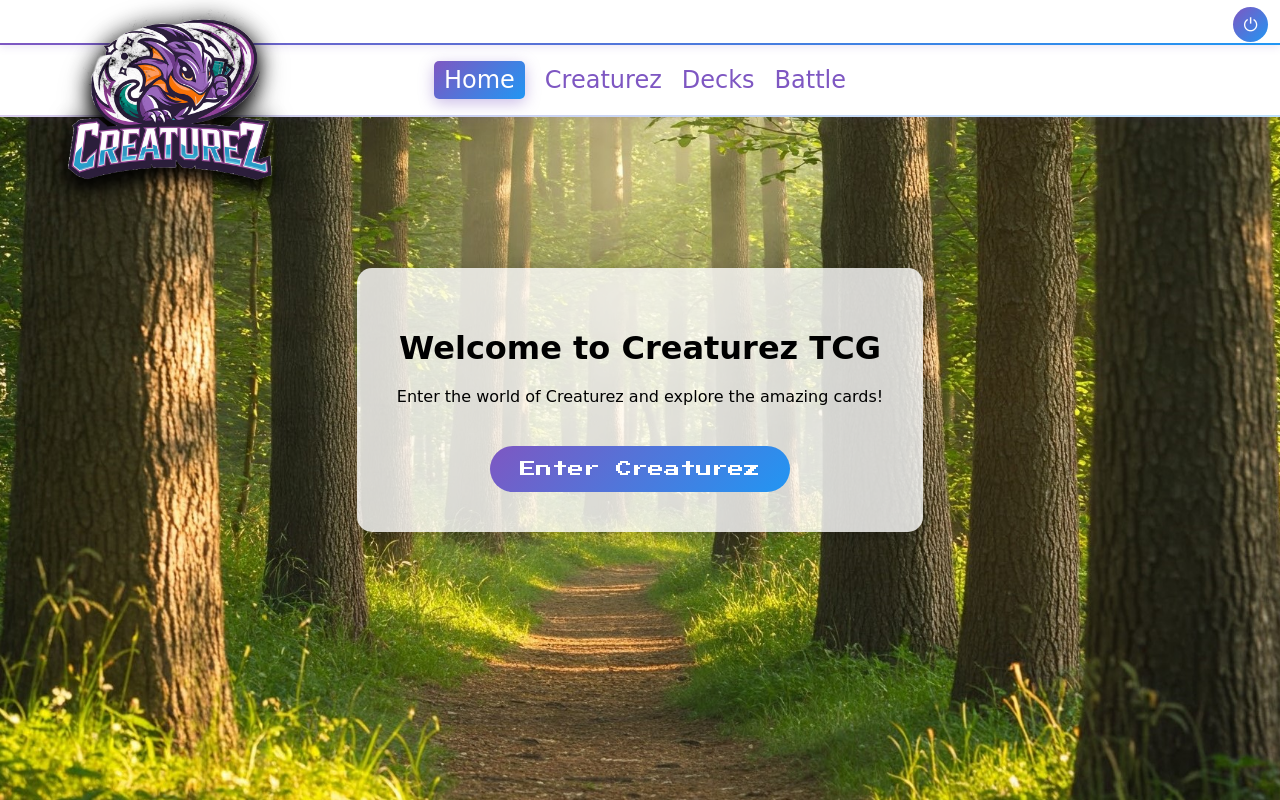
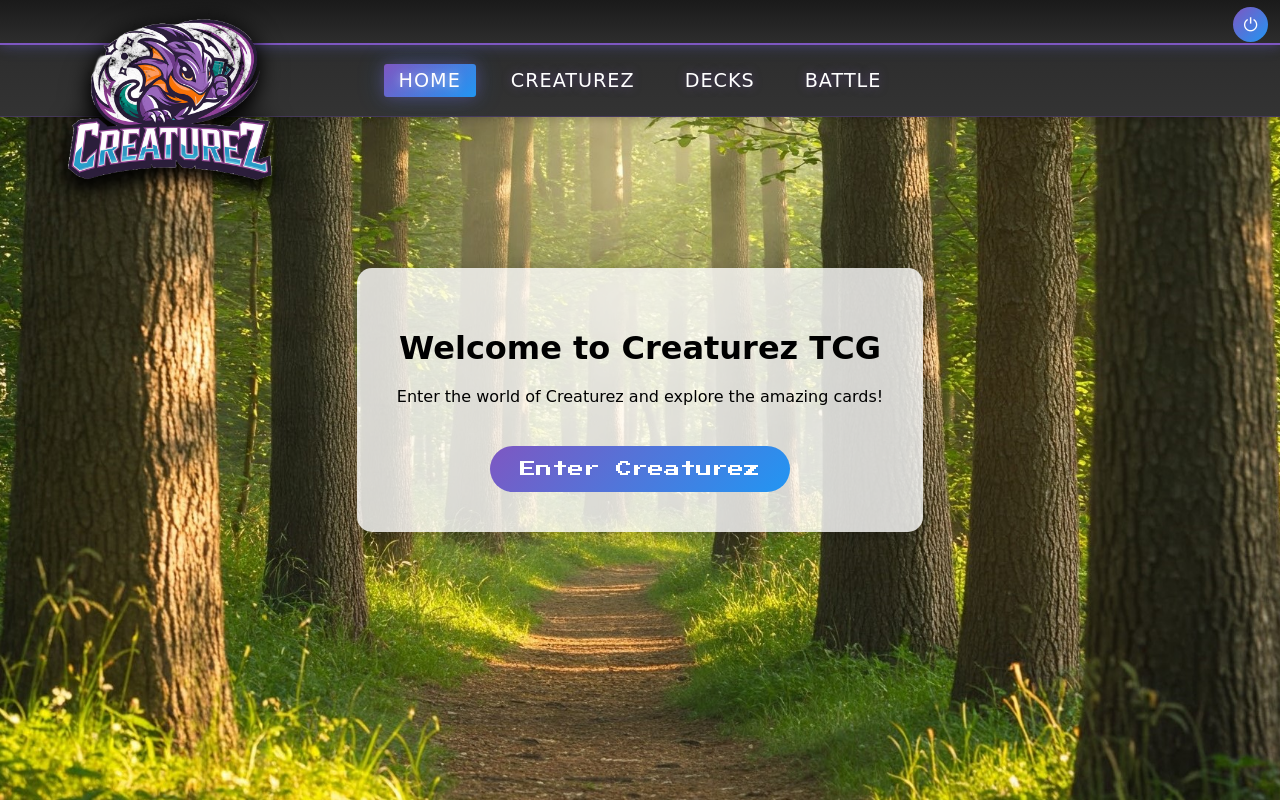
Before and after one commit to BenApisa/Creaturez, a website: page public/pages/index.html in a window 1280 px wide. Drawn offline with Linux system fonts and the light colour scheme.

Commit message:
Fix top banner

```diff
--- a/public/css/styles.css
+++ b/public/css/styles.css
@@ -1,7 +1,7 @@
 :root {
     --background-color: white;
     --text-color: #000;
-    --header-background: white;
+    --header-background: linear-gradient(to bottom, #1a1a1a, #2d2d2d);
     --header-text-color: #000;
     --nav-link-color: #7e57c2;
     --nav-link-hover-background: linear-gradient(135deg, #7e57c2, #2196f3);
@@ -16,6 +16,7 @@
     --button-background: linear-gradient(135deg, #7e57c2, #2196f3);
     --button-text-color: white;
     --button-hover-shadow: rgba(126, 87, 194, 0.4);
+    --nav-background: linear-gradient(to bottom, #2d2d2d, #333);
 }
 
 body {
@@ -55,28 +56,23 @@ body.dark-mode {
 }
 
 header {
-    background: var(--header-background);
+    background: linear-gradient(to bottom, #1a1a1a, #2d2d2d);
     color: var(--header-text-color);
     padding: 2px 20px;
     width: 100%;
     display: flex;
     justify-content: space-between;
-    align-items: flex-start; /* Changed from center */
+    align-items: flex-start;
     position: fixed;
     top: 0;
     height: 45px;
     box-sizing: border-box;
     z-index: 1000;
     overflow: visible;
-    /* Add decorative bottom border with gradient */
-    border-bottom: 2px solid transparent;
-    background-image:
-        linear-gradient(var(--header-background), var(--header-background)),
-        linear-gradient(to right, #7e57c2, #2196f3);
-    background-origin: border-box;
-    background-clip: padding-box, border-box;
-    /* Add subtle shadow for depth */
-    box-shadow: 0 2px 8px rgba(126, 87, 194, 0.15);
+    border-bottom: 2px solid #7e57c2;
+    box-shadow:
+        0 2px 10px rgba(126, 87, 194, 0.3),
+        0 0 20px rgba(33, 150, 243, 0.1);
 }
 
 header .logo-container {
@@ -128,23 +124,16 @@ button.mode-toggle:hover {
 }
 
 nav {
-    background: var(--header-background);
+    background: linear-gradient(to bottom, #2d2d2d, #333);
     width: 100%;
     display: flex;
     justify-content: center;
     position: fixed;
     top: 45px;
-    padding: 5px 0;
+    padding: 8px 0;
     z-index: 999;
-    /* Add matching bottom border */
-    border-bottom: 2px solid transparent;
-    background-image:
-        linear-gradient(var(--header-background), var(--header-background)),
-        linear-gradient(to right, rgba(126, 87, 194, 0.3), rgba(33, 150, 243, 0.3));
-    background-origin: border-box;
-    background-clip: padding-box, border-box;
-    /* Add subtle shadow for depth */
-    box-shadow: 0 2px 8px rgba(126, 87, 194, 0.1);
+    border-bottom: 1px solid rgba(126, 87, 194, 0.3);
+    box-shadow: 0 2px 10px rgba(0, 0, 0, 0.2);
 }
 
 nav ul {
@@ -160,19 +149,25 @@ nav ul li {
 }
 
 nav ul li a {
-    color: var(--nav-link-color);
+    color: #fff;
     text-decoration: none;
-    font-size: 1.5em; /* Increased size */
-    transition: all 0.3s ease; /* Smooth transition for hover effects */
+    font-size: 1.2em;
+    text-transform: uppercase;
+    letter-spacing: 1px;
+    padding: 5px 15px;
+    border-radius: 3px;
+    transition: all 0.3s ease;
+    text-shadow: 0 0 10px rgba(126, 87, 194, 0.5);
 }
 
 nav ul li a:hover,
 nav ul li a.active {
-    background: var(--nav-link-hover-background);
-    color: var(--nav-link-hover-color);
-    padding: 5px 10px;
-    border-radius: 5px;
-    box-shadow: 0 4px 15px var(--button-hover-shadow); /* Add glow effect */
+    background: linear-gradient(135deg, #7e57c2, #2196f3);
+    color: #fff;
+    box-shadow:
+        0 0 15px rgba(126, 87, 194, 0.4),
+        0 0 30px rgba(33, 150, 243, 0.2);
+    text-shadow: 0 0 10px rgba(255, 255, 255, 0.5);
 }
 
 .home-container {
```
